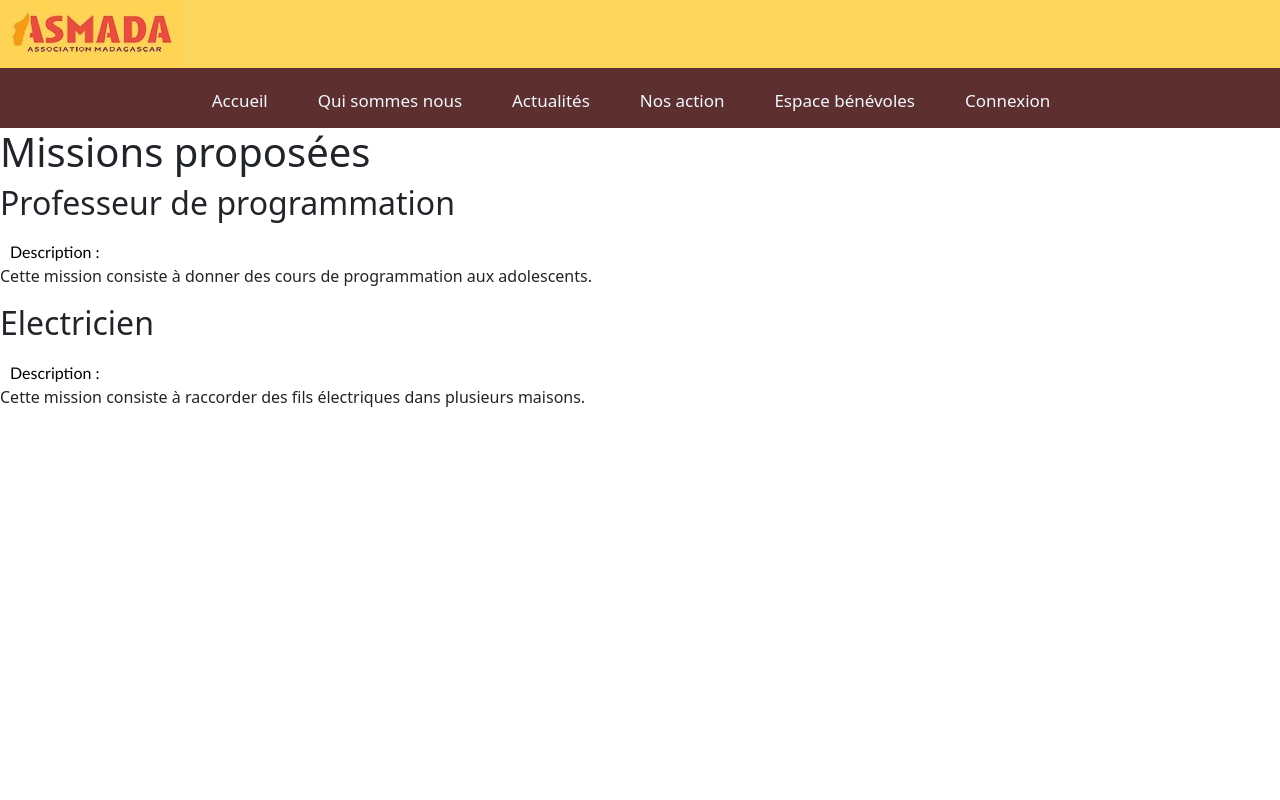
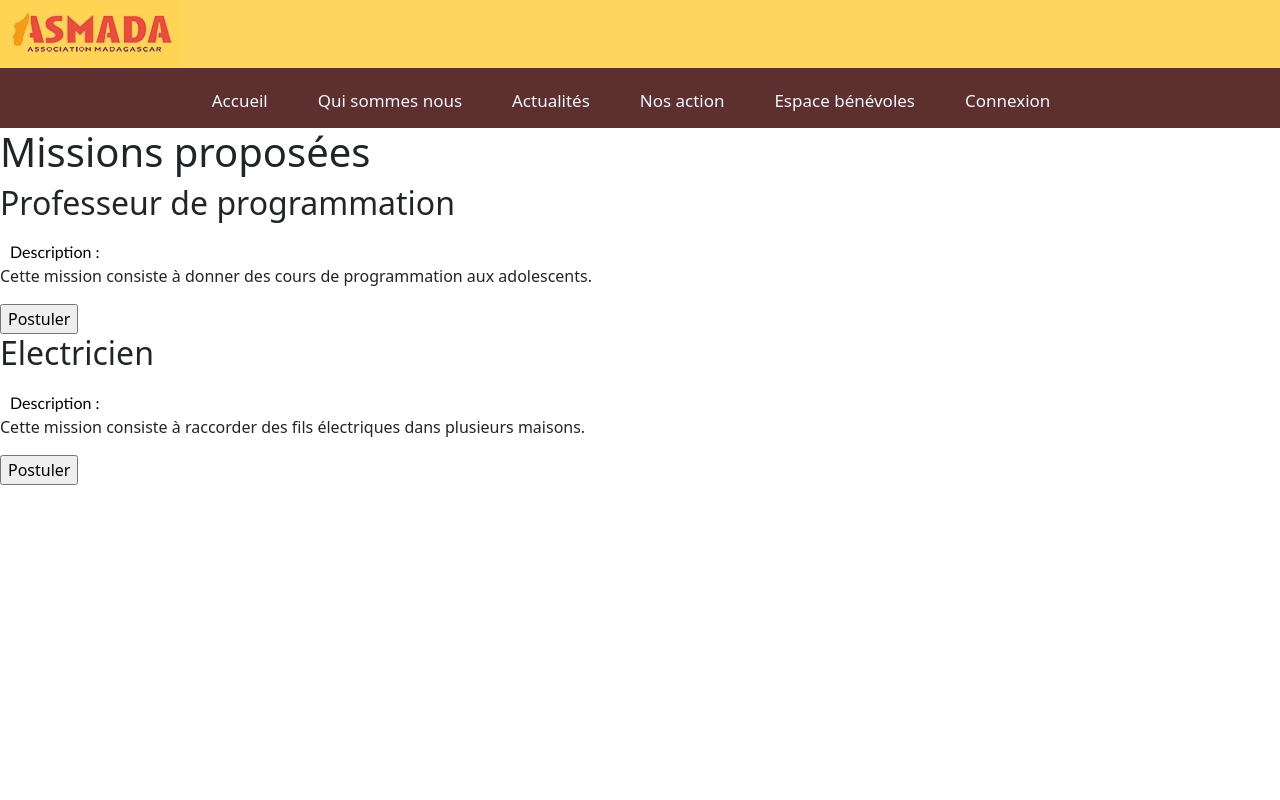
Before and after one commit to Vyvy20/Asmada-react, a React (Create React App) app: page / in a window 1280 px wide. Shown: the top 800 px of the page. Built offline with nearby package versions, Linux system fonts and the light colour scheme.

Commit message:
Ajout bouton pour mission

```diff
--- a/src/components/Mission.js
+++ b/src/components/Mission.js
@@ -17,6 +17,7 @@ function Mission() {
                     <h2 className='TitreMission1'>Professeur de programmation</h2>
                     <label className='Descrip'>Description :</label>
                     <p>Cette mission consiste à donner des cours de programmation aux adolescents.</p>
+                    <input type='submit' className='btnPostu' value='Postuler'></input>
 
                 </div>
 
@@ -26,6 +27,7 @@ function Mission() {
                     <h2 className='TitreMission1'>Electricien</h2>
                     <label className='Descrip'>Description :</label>
                     <p>Cette mission consiste à raccorder des fils électriques dans plusieurs maisons.</p>
+                    <input type='submit' className='btnPostu' value='Postuler'></input>
 
                 </div>
 
```
